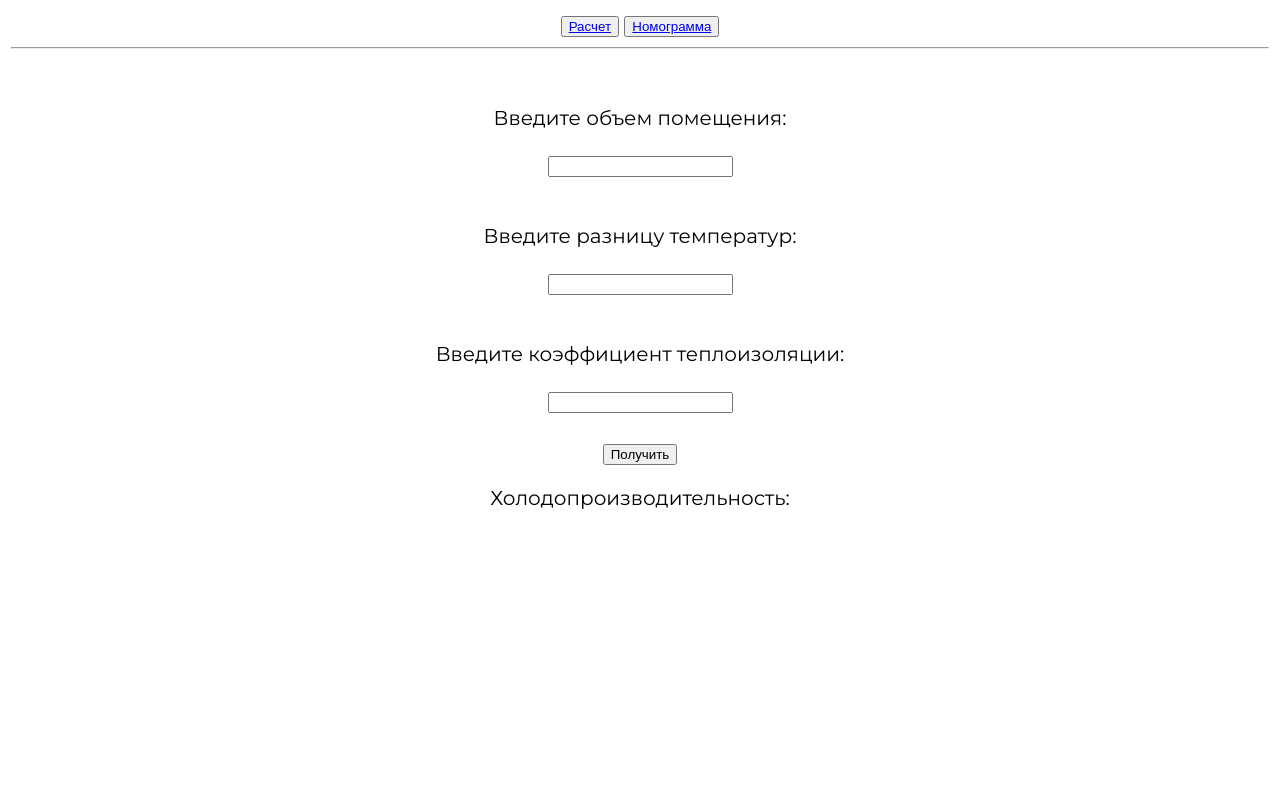
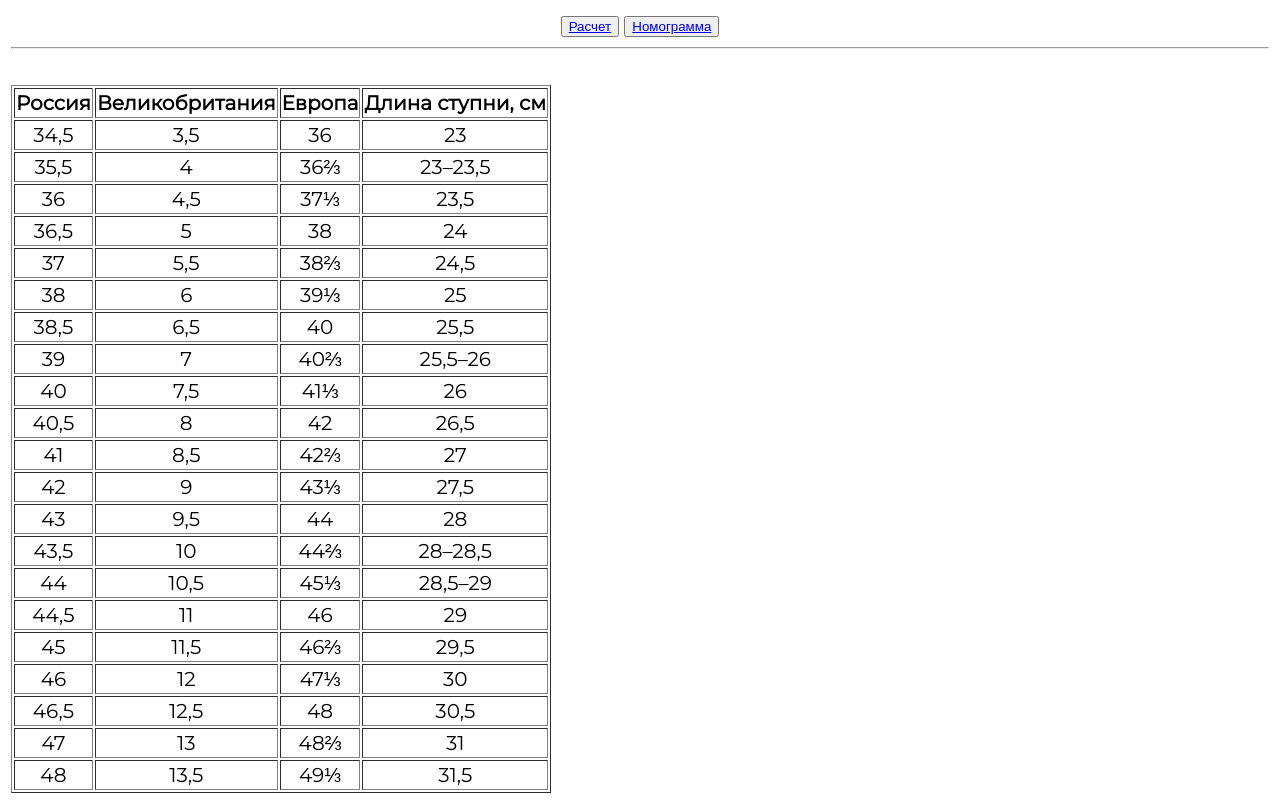
Before and after one commit to RLobodenko/cooling, a plain HTML site: page index.html in a window 1280 px wide. Drawn offline with Linux system fonts and the light colour scheme.

Commit message:
Update index.html

```diff
--- a/index.html
+++ b/index.html
@@ -26,22 +26,40 @@
                         <button><a href="index.html">Расчет</a></button>
     <button><a href="1.html">Номограмма</a></button>
                         <hr> <br>
-                        <p>Введите объем помещения:</p>
-                                              <input type="text" id="in1">
-                         <br>    <br>
-                         <p>Введите разницу температур:</p>
-                                        <input type="text" id="in2">
-                                            <br>    <br>
-                                            <p>Введите коэффициент теплоизоляции:</p>
-                                                           <input type="text" id="in3">
-                   <br>    <br>
 
 
+ <table border="1">
 
-                        <button id="1" onclick="f1()">Получить</button>
-                               <br>
-                               <p>Холодопроизводительность:</p>
-                                           <b><span id='out1'></span></b>
+   <tr>
+    <th>Россия</th>
+    <th>Великобритания</th>
+    <th>Европа</th>
+    <th>Длина ступни, см</th>
+   </tr>
+   <tr><td>34,5</td><td>3,5</td><td>36</td><td>23</td></tr>
+   <tr><td>35,5</td><td>4</td><td>36⅔</td><td>23–23,5</td></tr>
+   <tr><td>36</td><td>4,5</td><td>37⅓</td><td>23,5</td></tr>
+   <tr><td>36,5</td><td>5</td><td>38</td><td>24</td></tr>
+   <tr><td>37</td><td>5,5</td><td>38⅔</td><td>24,5</td></tr>
+   <tr><td>38</td><td>6</td><td>39⅓</td><td>25</td></tr>
+   <tr><td>38,5</td><td>6,5</td><td>40</td><td>25,5</td></tr>
+   <tr><td>39</td><td>7</td><td>40⅔</td><td>25,5–26</td></tr>
+   <tr><td>40</td><td>7,5</td><td>41⅓</td><td>26</td></tr>
+   <tr><td>40,5</td><td>8</td><td>42</td><td>26,5</td></tr>
+   <tr><td>41</td><td>8,5</td><td>42⅔</td><td>27</td></tr>
+   <tr><td>42</td><td>9</td><td>43⅓</td><td>27,5</td></tr>
+   <tr><td>43</td><td>9,5</td><td>44</td><td>28</td></tr>
+   <tr><td>43,5</td><td>10</td><td>44⅔</td><td>28–28,5</td></tr>
+   <tr><td>44</td><td>10,5</td><td>45⅓</td><td>28,5–29</td></tr>
+   <tr><td>44,5</td><td>11</td><td>46</td><td>29</td></tr>
+   <tr><td>45</td><td>11,5</td><td>46⅔</td><td>29,5</td></tr>
+   <tr><td>46</td><td>12</td><td>47⅓</td><td>30</td></tr>
+   <tr><td>46,5</td><td>12,5</td><td>48</td><td>30,5</td></tr>
+   <tr><td>47</td><td>13</td><td>48⅔</td><td>31</td></tr>
+   <tr><td>48</td><td>13,5</td><td>49⅓</td><td>31,5</td></tr>
+  </table>
+
+
                         </div>
 
 
```
